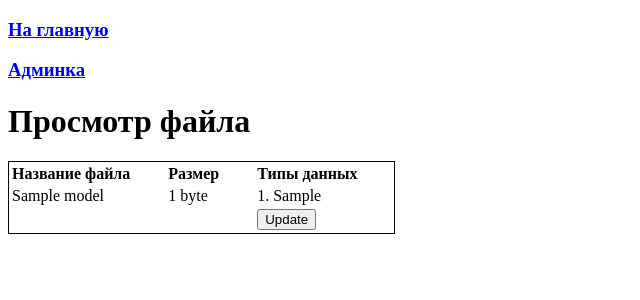
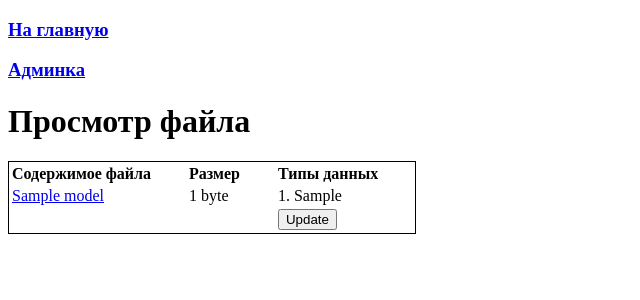
Before and after one commit to SXHRYU/info_pro_slavaitru, a Django app: template files/templates/files/detail.html in a window 1280 px wide. Shown: the top 300 px of the page, without its empty margins (0-640 px from the left). Run offline with Django 4.2, Linux system fonts and the light colour scheme; the template is opened without the code that fills it: most values are stand-ins (such as "Sample title", 1, 10 or a date in 2020).

Commit message:
added link to file contents

```diff
--- a/files/templates/files/detail.html
+++ b/files/templates/files/detail.html
@@ -3,12 +3,12 @@
     <h1>Просмотр файла</h1>
     <table style="border: 1px black solid">
         <tr>
-            <th style="padding-right: 35px;">Название файла</th>
+            <th style="padding-right: 35px;">Содержимое файла</th>
             <th style="padding-right: 35px;">Размер</th>
             <th style="padding-right: 35px;">Типы данных</th>
         </tr>
         <tr>
-            <td style="padding-right: 35px;">{{ model.name }}</td>
+            <td style="padding-right: 35px;"><a href="{% url 'files-contents' model.pk %}">{{ model.name }}</a></td>
             <td style="padding-right: 35px;">{{ model.file_size|filesizeformat }}</td>
             <td style="padding-right: 35px;">{% for data_type in model.data_types %}
                     {{ forloop.counter }}. {{ data_type }}
```
